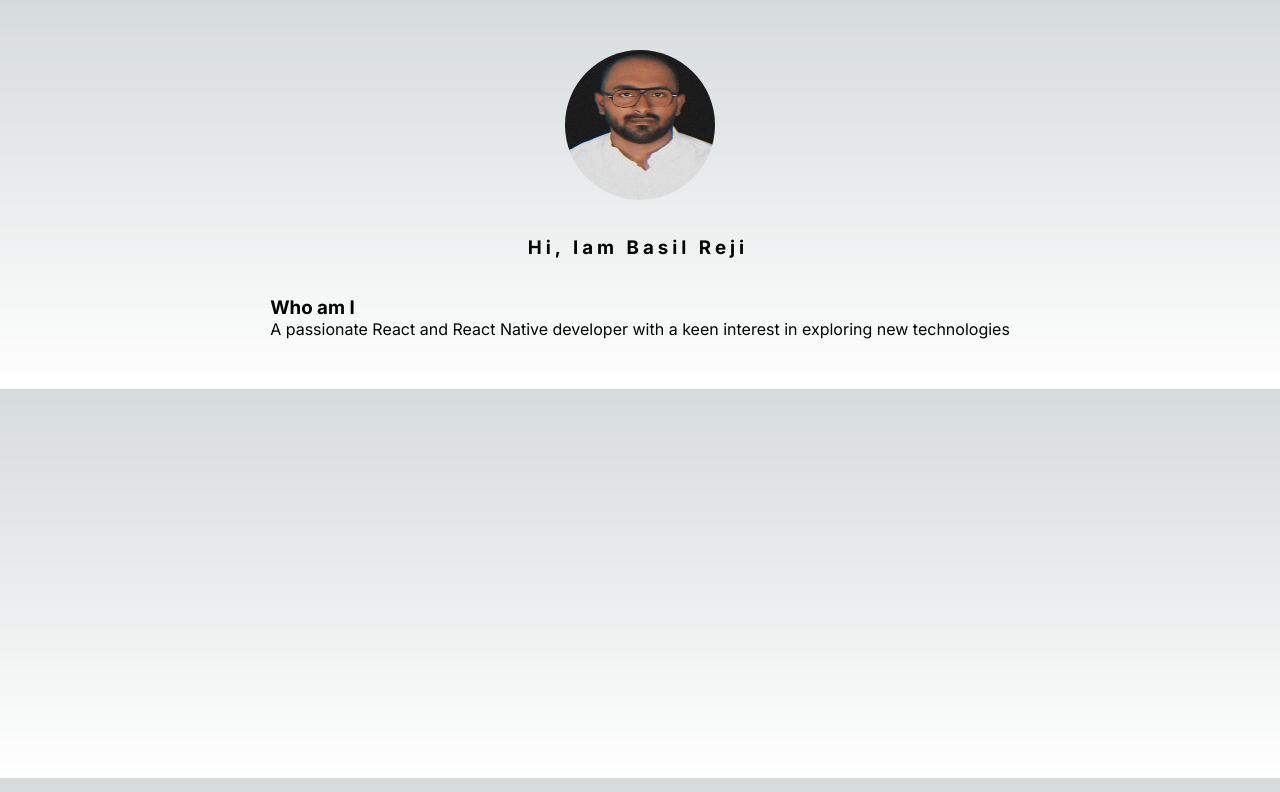
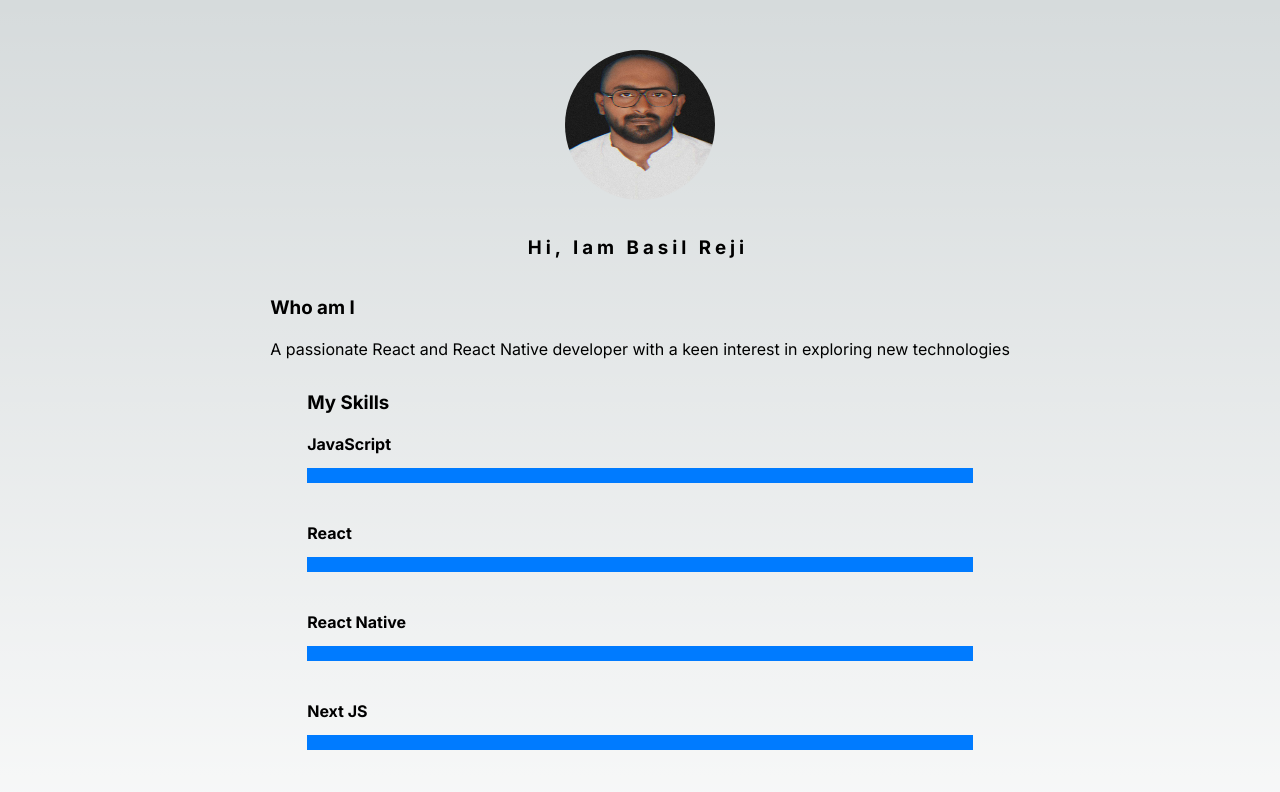
Before and after one commit to BasilReji/portfolio-nextJS, a Next.js app: page /about in a window 1280 px wide. Shown: the top 792 px of the page. Built offline with nearby package versions, Linux system fonts and the light colour scheme.

Commit message:
Skills section

```diff
--- a/app/about/about.tsx
+++ b/app/about/about.tsx
@@ -2,6 +2,20 @@ import React from "react";
 import style from "./style.module.scss";
 import profile from "../../assets/profile.jpg";
 import Image from "next/image"; // Import the Image component
+import SkillsBar from "@/components/SkillsBar";
+import { Skill } from "@/components/SkillsBar/SkillsBar";
+
+const skills: Skill[] = [
+  { name: "JavaScript", level: 90 },
+  { name: "React", level: 85 },
+  { name: "React Native", level: 85 },
+  { name: "Next JS", level: 50 },
+  { name: "HTML", level: 90 },
+  { name: "CSS", level: 70 },
+
+  // Add more skills here
+];
+
 const About: React.FC = () => {
   return (
     <div className={style.container}>
@@ -18,6 +32,7 @@ const About: React.FC = () => {
           exploring new technologies
         </p>
       </div>
+      <SkillsBar skills={skills} />
     </div>
   );
 };
--- a/app/about/style.module.scss
+++ b/app/about/style.module.scss
@@ -47,8 +47,89 @@
     }
 
     .whoAmI {
-        h3 {
+        display: flex;
+        gap: 20px;
+        flex-direction: column;
+    }
+
+    .skillContainer {
+        position: relative;
+        max-width: 500px;
+        width: 100%;
+        background: #fff;
+        margin: 0 15px;
+        padding: 10px 20px;
+        border-radius: 7px;
+        .skillBox {
+            width: 100%;
+            margin: 25px 0;
+            .title {
+                display: block;
+                font-size: 14px;
+                font-weight: 600;
+                color: #333;
+            }
+            .skillBar {
+                height: 8px;
+                width: 100%;
+                border-radius: 6px;
+                margin-top: 6px;
+                background: rgba(0, 0, 0, 0.1);
+                .skillPer {
+                    position: relative;
+                    display: block;
+                    height: 100%;
+                    width: 90%;
+                    border-radius: 6px;
+                    background: #4070f4;
+                    animation: progress 0.4s ease-in-out forwards;
+                    opacity: 0;
+                    .tooltip {
+                        position: absolute;
+                        right: -14px;
+                        top: -28px;
+                        font-size: 9px;
+                        font-weight: 500;
+                        color: #fff;
+                        padding: 2px 6px;
+                        border-radius: 3px;
+                        background: #4070f4;
+                        z-index: 1;
+                        &::before {
+                            content: "";
+                            position: absolute;
+                            left: 50%;
+                            bottom: -2px;
+                            height: 10px;
+                            width: 10px;
+                            z-index: -1;
+                            background-color: #4070f4;
+                            transform: translateX(-50%) rotate(45deg);
+                        }
+                    }
+                    .css {
+                        width: 70%;
+                        animation-delay: 0.1s;
+                    }
+                    .javascript {
+                        width: 50%;
+                        animation-delay: 0.2s;
+                    }
+                    .nodejs {
+                        width: 30%;
+                        animation-delay: 0.3s;
+                    }
+                }
+            }
         }
-        // background-color: green;
+        @keyframes progress {
+            0% {
+                width: 0;
+                opacity: 1;
+            }
+            100% {
+                opacity: 1;
+            }
+        }
     }
 }
--- /dev/null
+++ b/components/SkillsBar/SkillsBar.module.scss
@@ -0,0 +1,40 @@
+.skills-bar {
+    width: 52vw;
+    margin: 0 auto;
+    gap: 20px;
+    display: flex;
+    flex-direction: column;
+}
+
+.skill {
+    margin-bottom: 20px;
+}
+
+.skill-name {
+    font-weight: bold;
+    margin-bottom: 14px;
+}
+
+.skill-bar {
+    height: 15px;
+    background-color: #ddd;
+}
+
+.bar-fill {
+    height: 100%;
+    background-color: #007bff;
+    transition: width 1s ease-in-out;
+}
+
+.animate {
+    animation: scaleUp 1s ease-in-out forwards;
+}
+
+@keyframes scaleUp {
+    from {
+        width: 0;
+    }
+    to {
+        width: 100%;
+    }
+}
--- /dev/null
+++ b/components/SkillsBar/SkillsBar.tsx
@@ -0,0 +1,59 @@
+'use client'
+
+import { useState, useEffect } from "react";
+import styles from "./SkillsBar.module.scss";
+
+export interface Skill {
+  name: string;
+  level: number;
+}
+
+export interface SkillsBarProps {
+  skills: Skill[];
+}
+
+const SkillsBar: React.FC<SkillsBarProps> = ({ skills }) => {
+  const [animationTriggered, setAnimationTriggered] = useState(false);
+
+  useEffect(() => {
+    const handleScroll = () => {
+      const skillsBar = document.querySelector(`.${styles["skills-bar"]}`);
+
+      if (skillsBar) {
+        // Check if skillsBar is not null
+        const skillsBarPosition = skillsBar.getBoundingClientRect().top;
+
+        if (skillsBarPosition < window.innerHeight && !animationTriggered) {
+          setAnimationTriggered(true);
+        }
+      }
+    };
+
+    window.addEventListener("scroll", handleScroll);
+
+    return () => {
+      window.removeEventListener("scroll", handleScroll);
+    };
+  }, [animationTriggered]);
+
+  return (
+    <div className={styles["skills-bar"]}>
+      <h3>My Skills</h3>
+      {skills.map((skill) => (
+        <div key={skill.name} className={styles.skill}>
+          <div className={styles["skill-name"]}>{skill.name}</div>
+          <div className={styles["skill-bar"]}>
+            <div
+              className={`${styles["bar-fill"]} ${
+                animationTriggered ? styles.animate : ""
+              }`}
+              style={{ width: `${skill.level}%` }}
+            ></div>
+          </div>
+        </div>
+      ))}
+    </div>
+  );
+};
+
+export { SkillsBar };
--- /dev/null
+++ b/components/SkillsBar/index.ts
@@ -0,0 +1,3 @@
+import { SkillsBar, Skill } from "./SkillsBar";
+
+export default SkillsBar;
```
